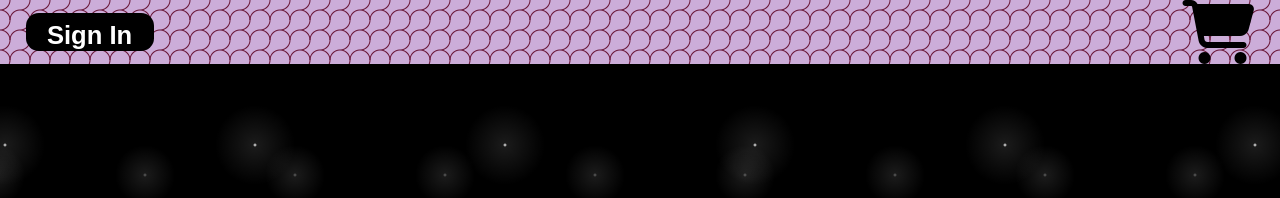
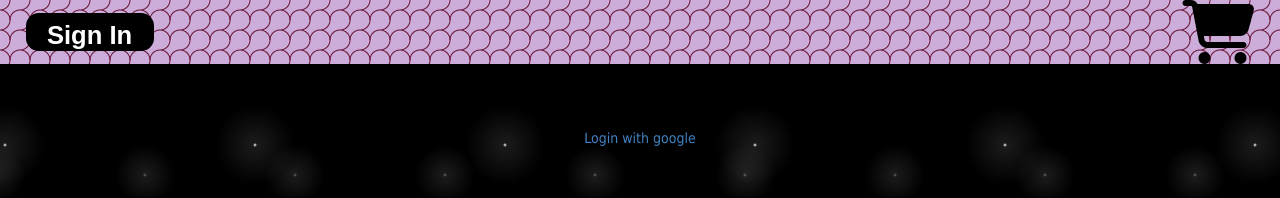
Before and after one commit to parsachow/ga-mini-hackathon, a React (Create React App) app: page /signIn in a window 1280 px wide. Shown: the top 198 px of the page. Built offline with nearby package versions, Linux system fonts and the light colour scheme.

Commit message:
login with google link fix

```diff
--- a/src/components/Header/Header.css
+++ b/src/components/Header/Header.css
@@ -26,4 +26,5 @@ radial-gradient(at 100% 100%, rgba(96, 16, 48, 0) 9px, #613 10px, rgba(96, 16, 4
     background-size: 20px 20px;
     position: fixed;
     width: 100%;
+    top:0;
 }
--- a/src/pages/SignIn/SignIn.js
+++ b/src/pages/SignIn/SignIn.js
@@ -1,5 +1,5 @@
 import { Link } from "react-router-dom";
-import './SignIn'
+import './SignIn.css'
 export function SignIn(props) {
 
     const handleGoogleLogin = async () => {
@@ -14,7 +14,7 @@ export function SignIn(props) {
 
     return (
         <>
-            <Link to="#!" onClick={handleGoogleLogin} className="loginButton">Login with google</Link>
+            <div className="loginButton"><Link to="#!" onClick={handleGoogleLogin} >Login with google</Link></div>
         </>
     );
 }
```
